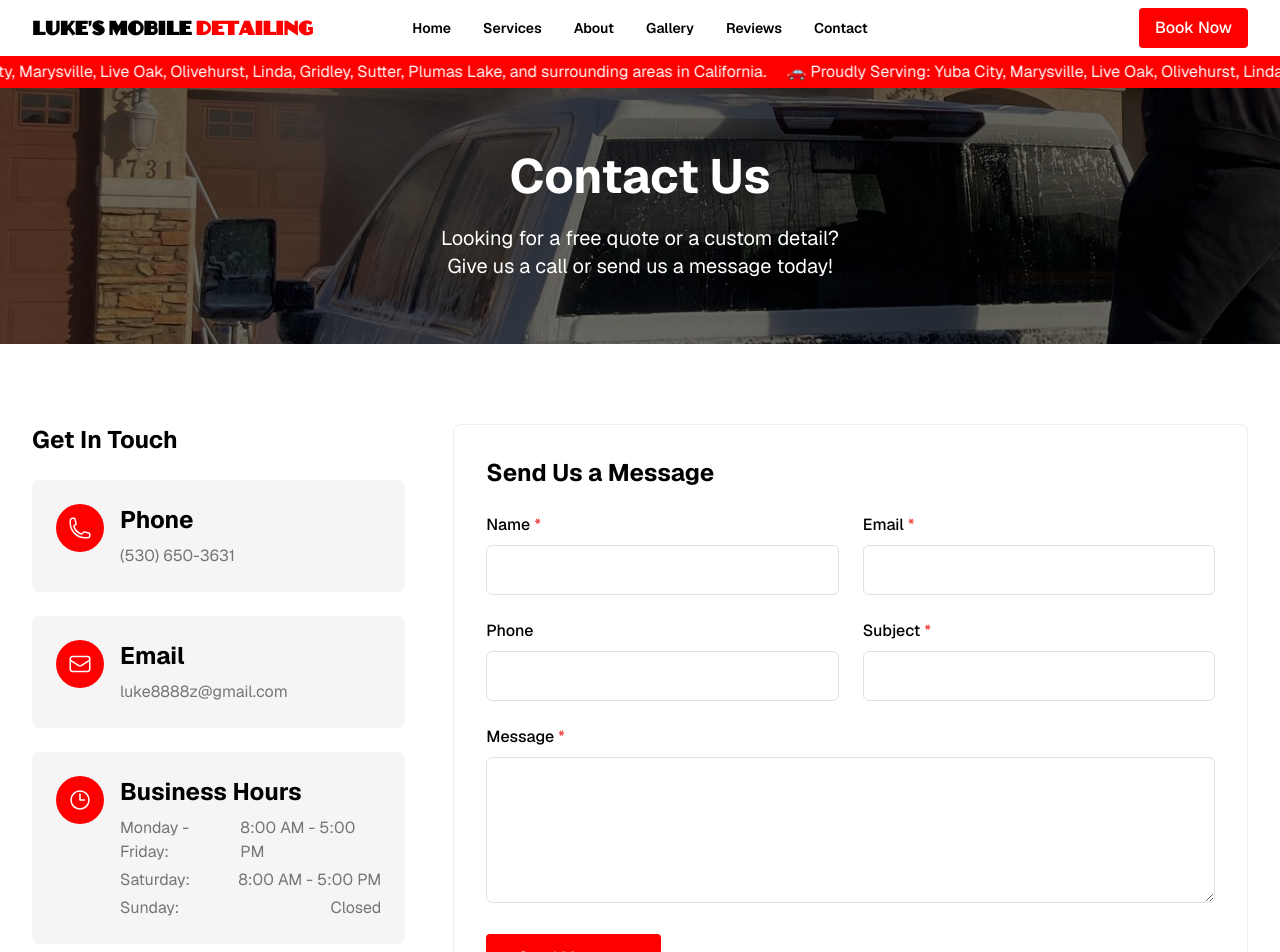
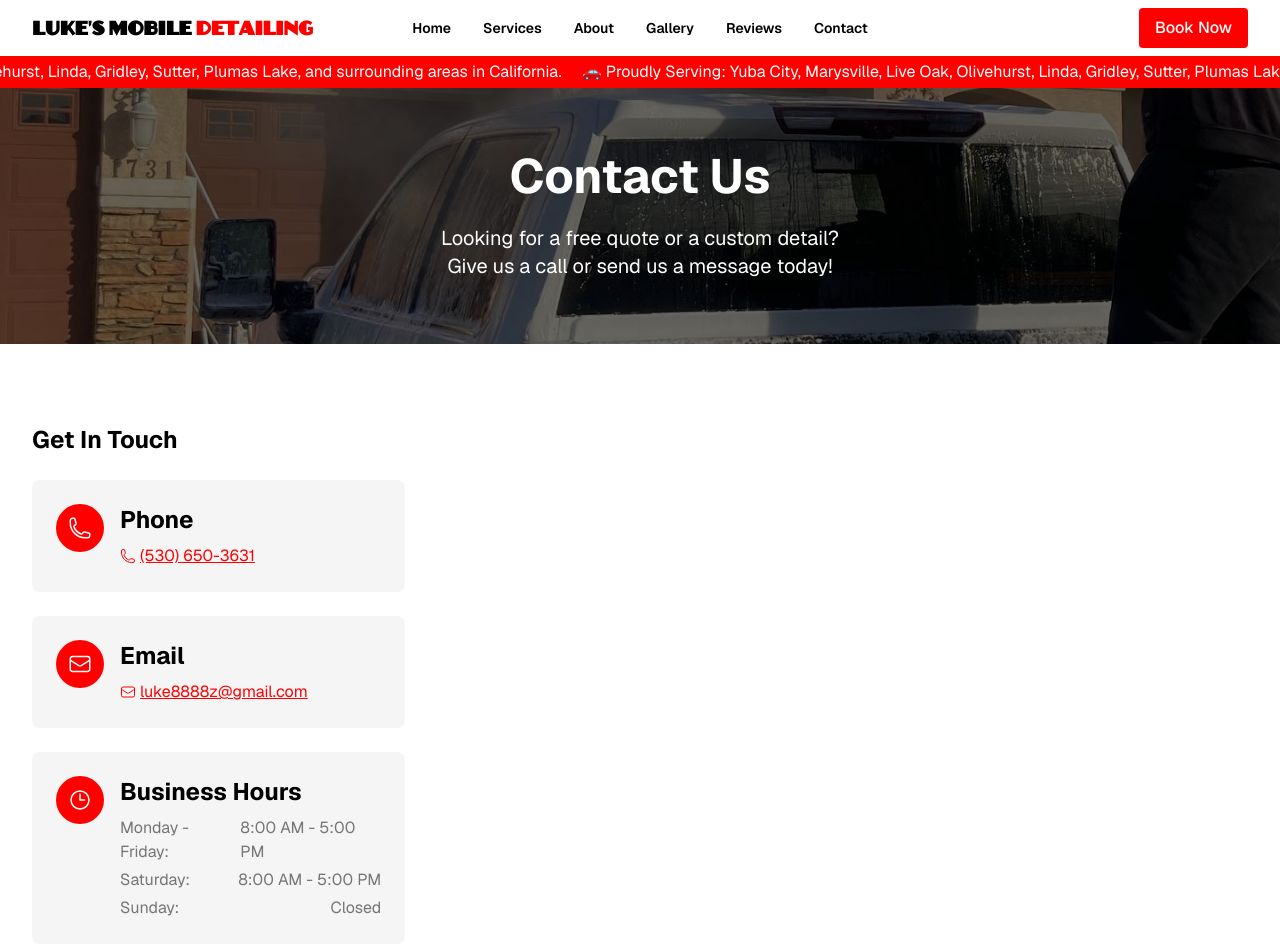
Before and after one commit to peymannaderi10/lukesmobiledetailingllc.com, a Next.js app: page /contact in a window 1280 px wide. Shown: the top 952 px of the page. Built offline with nearby package versions, Linux system fonts and the light colour scheme.

Commit message:
contact page update

```diff
--- a/src/app/contact/page.tsx
+++ b/src/app/contact/page.tsx
@@ -53,12 +53,10 @@ export default function ContactPage() {
       <div className="relative py-16">
         {/* Banner Image */}
         <div className="absolute inset-0 z-0">
-          <Image
+          <img
             src="/Images/webPhotos/contactBanner.jpg"
             alt="Contact Us Banner"
-            fill
-            className="object-cover"
-            priority
+            className="object-cover w-full h-full"
             style={{ objectPosition: "center 55%" }}
           />
           <div className="absolute inset-0 bg-black bg-opacity-60" />
@@ -88,7 +86,11 @@ export default function ContactPage() {
                     </div>
                     <div>
                       <h3 className="font-bold mb-2">Phone</h3>
-                      <a href="tel:(530)650-3631" className="text-gray-600 hover:text-primary">
+                      <a
+                        href="tel:(530)650-3631"
+                        className="text-primary underline hover:text-primary-dark flex items-center gap-1 transition-colors"
+                      >
+                        <PhoneIcon className="h-4 w-4" />
                         (530) 650-3631
                       </a>
                     </div>
@@ -102,7 +104,11 @@ export default function ContactPage() {
                     </div>
                     <div>
                       <h3 className="font-bold mb-2">Email</h3>
-                      <a href="mailto:luke8888z@gmail.com" className="text-gray-600 hover:text-primary">
+                      <a
+                        href="mailto:luke8888z@gmail.com"
+                        className="text-primary underline hover:text-primary-dark flex items-center gap-1 transition-colors"
+                      >
+                        <EnvelopeIcon className="h-4 w-4" />
                         luke8888z@gmail.com
                       </a>
                     </div>
@@ -187,131 +193,6 @@ export default function ContactPage() {
                     </svg>
                   </a>
                 </div>
-              </div>
-            </div>
-
-            {/* Contact Form */}
-            <div className="lg:col-span-2">
-              <div className="bg-white border border-gray-200 rounded-lg shadow-sm p-6 lg:p-8">
-                <h2 className="text-2xl font-bold mb-6">Send Us a Message</h2>
-
-                {isSuccess ? (
-                  <div className="bg-green-50 border border-green-200 text-green-700 p-6 rounded-lg">
-                    <h3 className="font-bold text-xl mb-2 text-black">Thank You!</h3>
-                    <p className="mb-4 text-black">Your message has been sent successfully. We'll get back to you as soon as possible.</p>
-                    <button
-                      onClick={() => setIsSuccess(false)}
-                      className="btn-primary"
-                    >
-                      Send Another Message
-                    </button>
-                  </div>
-                ) : (
-                  <form onSubmit={handleSubmit(onSubmit)}>
-                    <div className="grid grid-cols-1 md:grid-cols-2 gap-6 mb-6">
-                      <div>
-                        <label htmlFor="name" className="block mb-2 font-medium text-black">
-                          Name <span className="text-red-500">*</span>
-                        </label>
-                        <input
-                          id="name"
-                          type="text"
-                          className={`w-full p-3 border rounded-md ${
-                            errors.name ? "border-red-500" : "border-gray-300"
-                          }`}
-                          {...register("name", { required: true })}
-                        />
-                        {errors.name && (
-                          <p className="text-red-500 text-sm mt-1">Name is required</p>
-                        )}
-                      </div>
-
-                      <div>
-                        <label htmlFor="email" className="block mb-2 font-medium text-black">
-                          Email <span className="text-red-500">*</span>
-                        </label>
-                        <input
-                          id="email"
-                          type="email"
-                          className={`w-full p-3 border rounded-md ${
-                            errors.email ? "border-red-500" : "border-gray-300"
-                          }`}
-                          {...register("email", {
-                            required: true,
-                            pattern: /^\S+@\S+$/i,
-                          })}
-                        />
-                        {errors.email && (
-                          <p className="text-red-500 text-sm mt-1">
-                            Valid email is required
-                          </p>
-                        )}
-                      </div>
-                    </div>
-
-                    <div className="grid grid-cols-1 md:grid-cols-2 gap-6 mb-6">
-                      <div>
-                        <label htmlFor="phone" className="block mb-2 font-medium text-black">
-                          Phone
-                        </label>
-                        <input
-                          id="phone"
-                          type="tel"
-                          className="w-full p-3 border border-gray-300 rounded-md"
-                          {...register("phone")}
-                        />
-                      </div>
-
-                      <div>
-                        <label htmlFor="subject" className="block mb-2 font-medium text-black">
-                          Subject <span className="text-red-500">*</span>
-                        </label>
-                        <input
-                          id="subject"
-                          type="text"
-                          className={`w-full p-3 border rounded-md ${
-                            errors.subject ? "border-red-500" : "border-gray-300"
-                          }`}
-                          {...register("subject", { required: true })}
-                        />
-                        {errors.subject && (
-                          <p className="text-red-500 text-sm mt-1">Subject is required</p>
-                        )}
-                      </div>
-                    </div>
-
-                    <div className="mb-6">
-                      <label htmlFor="message" className="block mb-2 font-medium text-black">
-                        Message <span className="text-red-500">*</span>
-                      </label>
-                      <textarea
-                        id="message"
-                        rows={5}
-                        className={`w-full p-3 border rounded-md ${
-                          errors.message ? "border-red-500" : "border-gray-300"
-                        }`}
-                        {...register("message", { required: true })}
-                      ></textarea>
-                      {errors.message && (
-                        <p className="text-red-500 text-sm mt-1">Message is required</p>
-                      )}
-                    </div>
-
-                    {errorMessage && (
-                      <div className="bg-red-50 border border-red-200 text-red-700 p-4 rounded-md mb-6">
-                        {errorMessage}
-                      </div>
-                    )}
-
-                    <button
-                      type="submit"
-                      className="btn-primary px-8 py-3"
-                      disabled={isSubmitting}
-                    >
-                      {isSubmitting ? "Sending..." : "Send Message"}
-                    </button>
-                  </form>
-                )}
               </div>
             </div>
           </div>
--- a/src/components/Navbar.tsx
+++ b/src/components/Navbar.tsx
@@ -120,6 +120,8 @@ export default function Navbar() {
           <div className="inline-block animate-ticker">
             <span className="mr-4">🚗 Proudly Serving: {serviceAreas} </span>
             <span className="mr-4">🚗 Proudly Serving: {serviceAreas} </span>
+            <span className="mr-4">🚗 Proudly Serving: {serviceAreas} </span>
+            <span className="mr-4">🚗 Proudly Serving: {serviceAreas} </span>
           </div>
         </div>
       </header>
```
